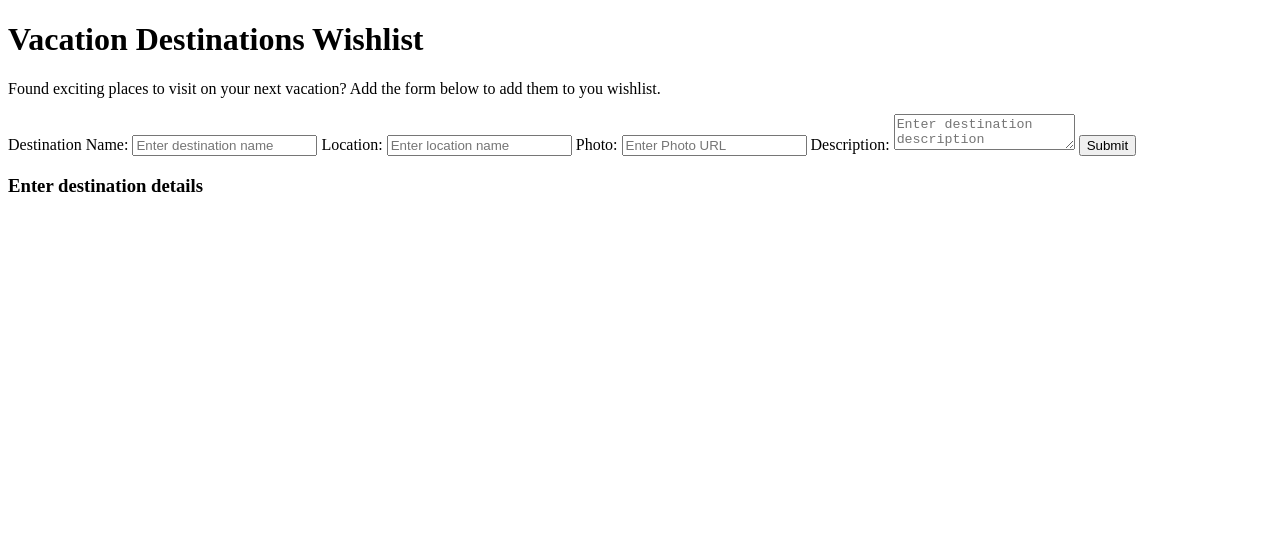
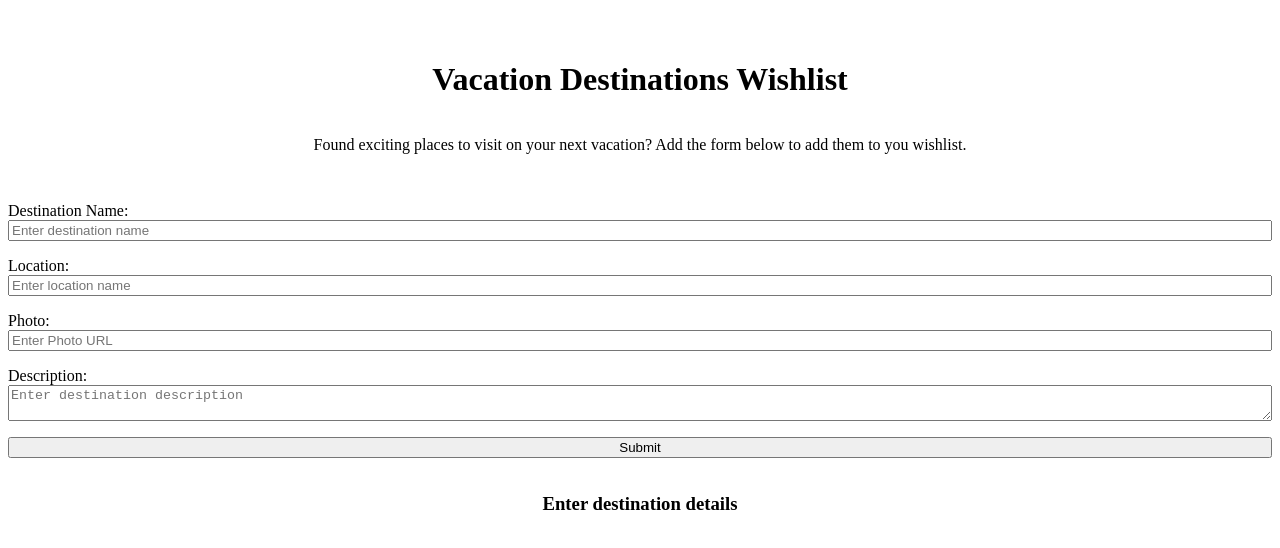
Before and after one commit to gagexhill/destinations-page-gh, a plain HTML site: page index.html in a window 1280 px wide. Drawn offline with Linux system fonts and the light colour scheme.

Commit message:
added css

```diff
--- a/index.html
+++ b/index.html
@@ -4,35 +4,38 @@
     <meta charset="UTF-8">
     <meta name="viewport" content="width=device-width, initial-scale=1.0">
     <title>Destinations Page</title>
+    <link rel="stylesheet" href="./styles.css">
 </head>
 <body>
-    <header>
+    <header class="container">
         <h1>Vacation Destinations Wishlist</h1>
         <p>
            Found exciting places to visit on your next vacation? Add the form below to add them to you wishlist.
         </p>
     </header>
-    <section>
-        <article>
-            <form>
-                <label for="destination-name">Destination Name: </label>
+    <section class="container">
+        <div class="row">
+            <article class="col-12 col-sm-4">
+            <form id="user_input_form">
+                <label for="destination_name">Destination Name: </label>
                 <input type="text" placeholder="Enter destination name">
 
-                <label for="location-name">Location: </label>
+                <label for="location_name">Location: </label>
                 <input type="text" placeholder="Enter location name">
 
-                <label for="photo-url">Photo: </label>
+                <label for="photo_url">Photo: </label>
                 <input type="text" placeholder="Enter Photo URL">
 
                 <label for="description">Description: </label>
                 <textarea id="description" placeholder="Enter destination description"></textarea>
                 <input type="submit">
             </form>
-        </article>
-        <article>
-            <h3>Enter destination details</h3>
-            <div id="cards-container"></div>
-        </article>
+            </article>
+            <article class="col-12 col-sm-8">
+                <h3 id="cards_container_heading">Enter destination details</h3>
+                <div id="cards_container"></div>
+            </article>
+         </div>
     </section>
 </body>
 </html>
--- /dev/null
+++ b/styles.css
@@ -0,0 +1,24 @@
+header.container,
+#user_input_form {
+    display: flex;
+    flex-direction: column;
+}
+
+header.container {
+    align-items: center;
+    padding: 2rem;
+}
+
+#user_input_form input,
+#user_input_form textarea {
+    margin-bottom: 1rem;
+}
+
+#cards_container_heading {
+    text-align: center;
+}
+
+#cards_container {
+    display: flex;
+    flex-wrap: wrap;
+}
```
